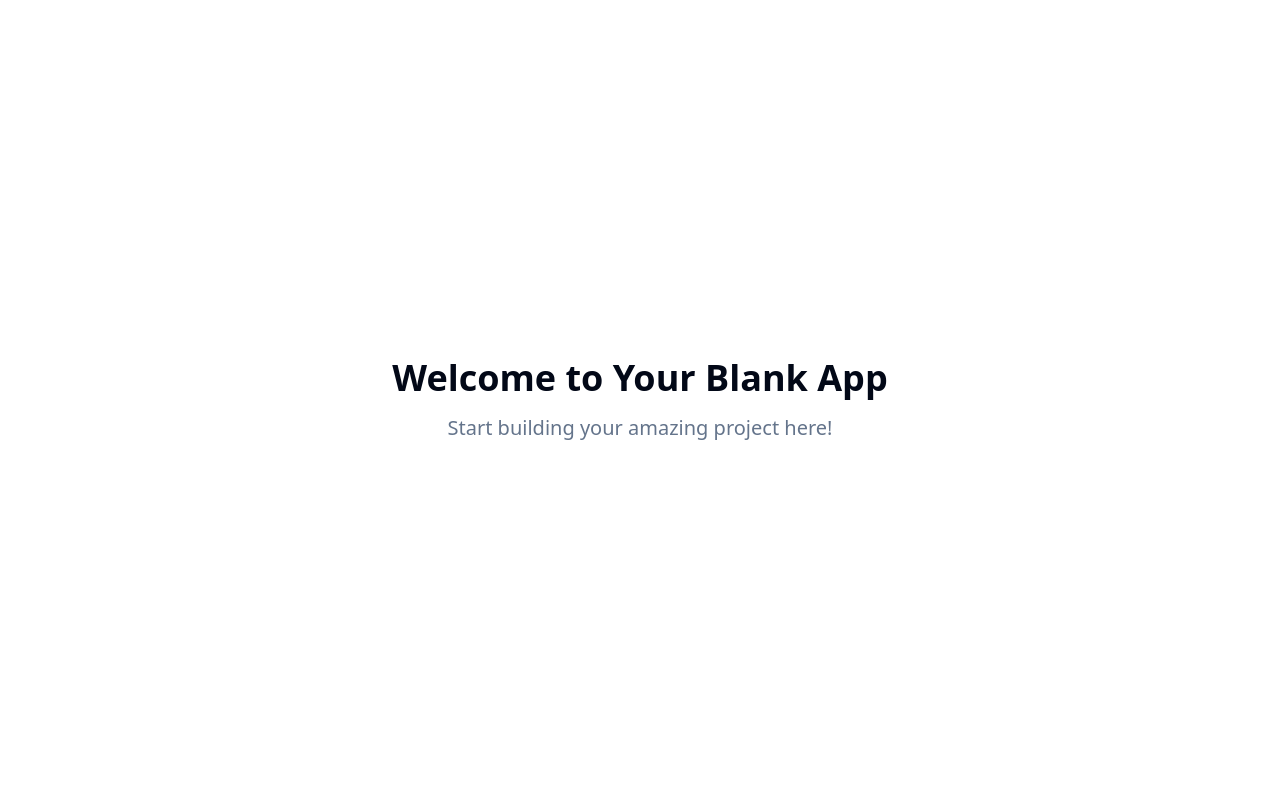
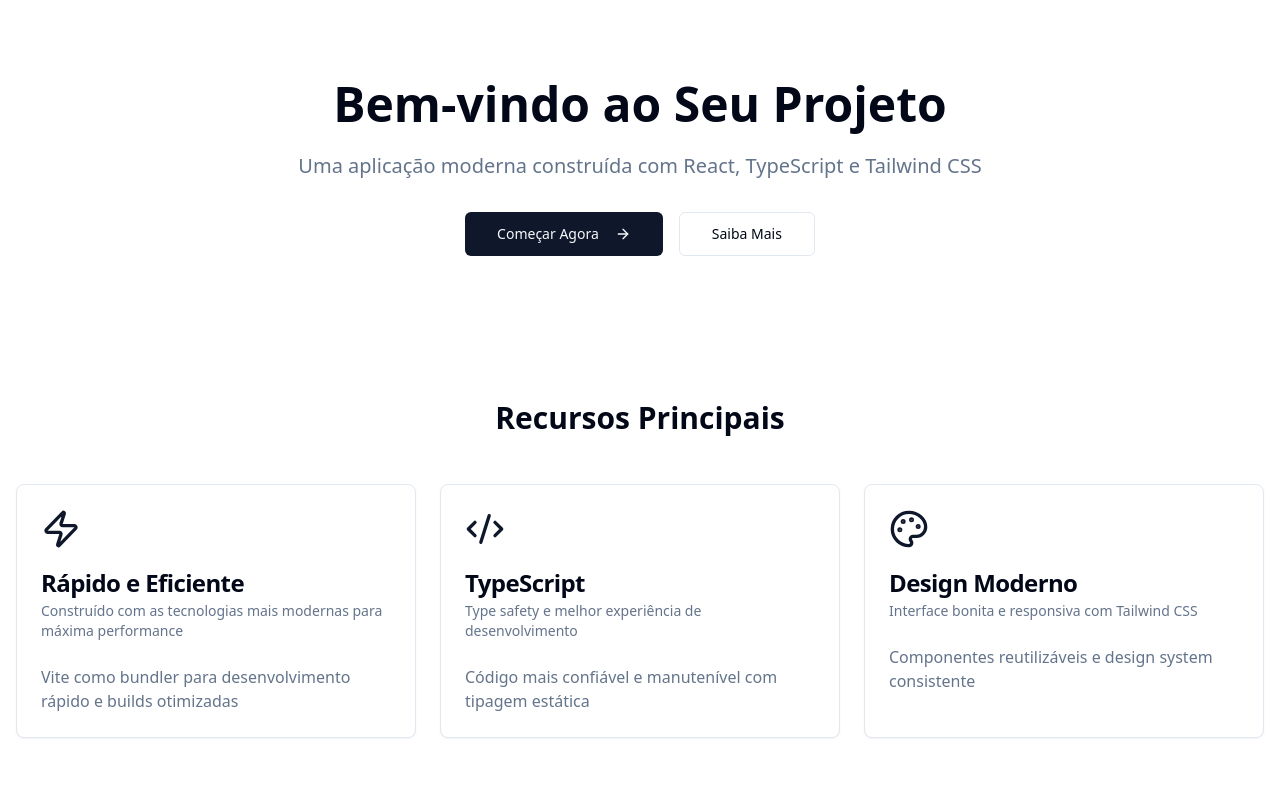
Before and after one commit to danielolimpio/tarefa-divertida-gerador, a React (Vite) app: page / in a window 1280 px wide. Shown: the top 800 px of the page. Built offline with nearby package versions, Linux system fonts and the light colour scheme.

Commit message:
Fix blank screen
The screen is currently blank and needs to be corrected.

```diff
--- a/src/pages/Index.tsx
+++ b/src/pages/Index.tsx
@@ -1,12 +1,95 @@
-// Update this page (the content is just a fallback if you fail to update the page)
+import { Button } from "@/components/ui/button";
+import { Card, CardContent, CardDescription, CardHeader, CardTitle } from "@/components/ui/card";
+import { ArrowRight, Code2, Palette, Zap } from "lucide-react";
 
 const Index = () => {
   return (
-    <div className="min-h-screen flex items-center justify-center bg-background">
-      <div className="text-center">
-        <h1 className="text-4xl font-bold mb-4">Welcome to Your Blank App</h1>
-        <p className="text-xl text-muted-foreground">Start building your amazing project here!</p>
-      </div>
+    <div className="min-h-screen bg-background">
+      {/* Hero Section */}
+      <section className="container mx-auto px-4 py-20">
+        <div className="text-center max-w-3xl mx-auto">
+          <h1 className="text-5xl font-bold text-foreground mb-6">
+            Bem-vindo ao Seu Projeto
+          </h1>
+          <p className="text-xl text-muted-foreground mb-8">
+            Uma aplicação moderna construída com React, TypeScript e Tailwind CSS
+          </p>
+          <div className="flex gap-4 justify-center">
+            <Button size="lg">
+              Começar Agora
+              <ArrowRight className="ml-2 h-4 w-4" />
+            </Button>
+            <Button size="lg" variant="outline">
+              Saiba Mais
+            </Button>
+          </div>
+        </div>
+      </section>
+
+      {/* Features Section */}
+      <section className="container mx-auto px-4 py-16">
+        <h2 className="text-3xl font-bold text-center mb-12">Recursos Principais</h2>
+        <div className="grid md:grid-cols-3 gap-6">
+          <Card>
+            <CardHeader>
+              <Zap className="h-10 w-10 text-primary mb-4" />
+              <CardTitle>Rápido e Eficiente</CardTitle>
+              <CardDescription>
+                Construído com as tecnologias mais modernas para máxima performance
+              </CardDescription>
+            </CardHeader>
+            <CardContent>
+              <p className="text-muted-foreground">
+                Vite como bundler para desenvolvimento rápido e builds otimizadas
+              </p>
+            </CardContent>
+          </Card>
+
+          <Card>
+            <CardHeader>
+              <Code2 className="h-10 w-10 text-primary mb-4" />
+              <CardTitle>TypeScript</CardTitle>
+              <CardDescription>
+                Type safety e melhor experiência de desenvolvimento
+              </CardDescription>
+            </CardHeader>
+            <CardContent>
+              <p className="text-muted-foreground">
+                Código mais confiável e manutenível com tipagem estática
+              </p>
+            </CardContent>
+          </Card>
+
+          <Card>
+            <CardHeader>
+              <Palette className="h-10 w-10 text-primary mb-4" />
+              <CardTitle>Design Moderno</CardTitle>
+              <CardDescription>
+                Interface bonita e responsiva com Tailwind CSS
+              </CardDescription>
+            </CardHeader>
+            <CardContent>
+              <p className="text-muted-foreground">
+                Componentes reutilizáveis e design system consistente
+              </p>
+            </CardContent>
+          </Card>
+        </div>
+      </section>
+
+      {/* CTA Section */}
+      <section className="container mx-auto px-4 py-16">
+        <div className="bg-muted rounded-lg p-12 text-center">
+          <h2 className="text-3xl font-bold mb-4">Pronto para começar?</h2>
+          <p className="text-muted-foreground mb-8 max-w-2xl mx-auto">
+            Comece a construir sua aplicação agora mesmo com todos os recursos necessários
+          </p>
+          <Button size="lg" className="px-8">
+            Iniciar Projeto
+            <ArrowRight className="ml-2 h-4 w-4" />
+          </Button>
+        </div>
+      </section>
     </div>
   );
 };
```
